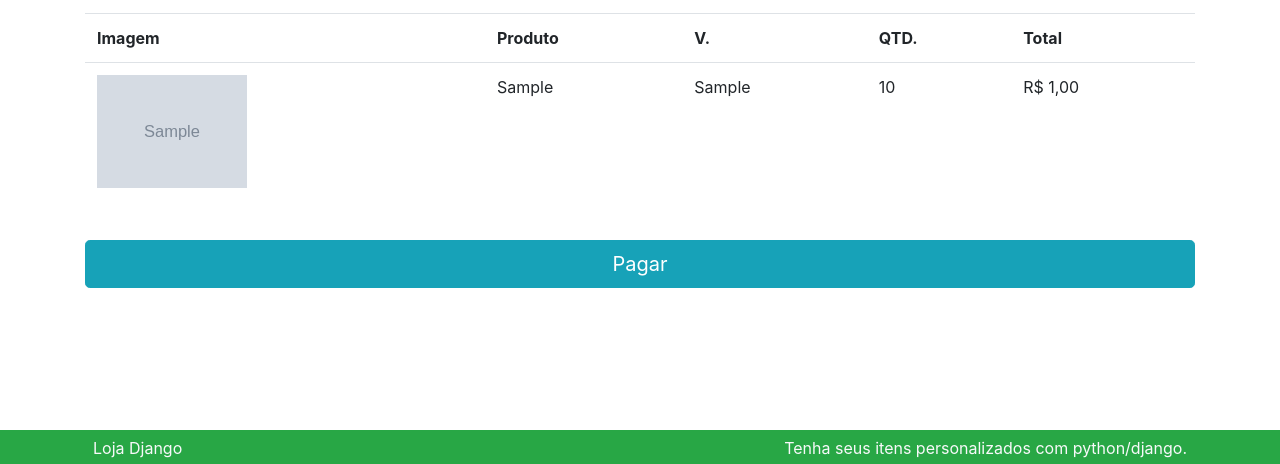
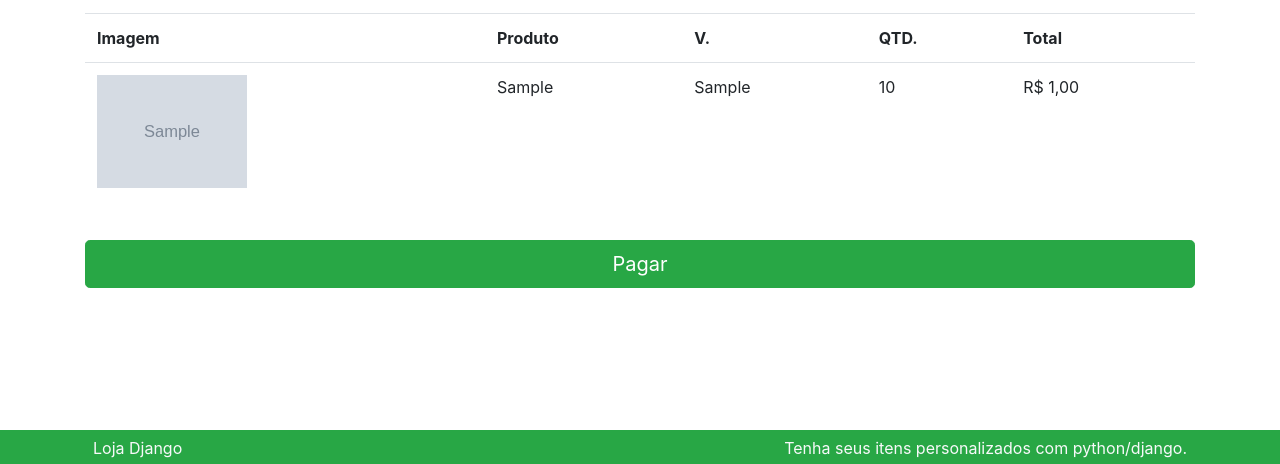
Before and after one commit to kevinidias/E-commerce, a Django app: page /pedido/pagar/1 in a window 1280 px wide. Shown: the part 336-800 px from the top of the page. Run offline with Django 3.2, Linux system fonts and the light colour scheme; a user stored in the database is signed in; tables that the repository leaves empty hold one stand-in row (values such as "Sample post"); grey boxes marked "Sample" are stand-in pictures; some libraries are stand-ins or nearby versions.

Commit message:
fix: btn success

```diff
--- a/pedido/templates/pedido/pagar.html
+++ b/pedido/templates/pedido/pagar.html
@@ -17,7 +17,7 @@
 
 <div class="row mt-4">
     <div class="col">
-        <a href="#" class="btn btn-primary btn-block btn-lg">Pagar</a>
+        <a href="#" class="btn btn-success btn-block btn-lg">Pagar</a>
     </div>
 </div>
 
```
